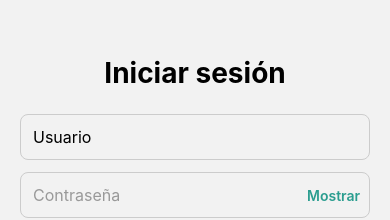
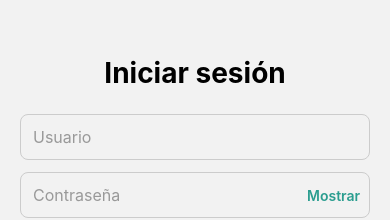
Before and after one commit to LeandroGlassman/ISTEAAppMobile, a React Native app: screen /AddItem in a window 390 px wide. Shown: the part 246-466 px from the top of the page. Built offline with nearby package versions, Linux system fonts and the light colour scheme; what expo-notifications would draw is missing.

Commit message:
Nuevo link de la APK y resolución de bugs menores en Android

```diff
--- a/app.json
+++ b/app.json
@@ -20,7 +20,7 @@
         "foregroundImage": "./assets/logo.png",
         "backgroundColor": "#ffffff"
       },
-      "edgeToEdgeEnabled": true,
+      "edgeToEdgeEnabled": false,
       "predictiveBackGestureEnabled": false,
       "package": "com.leandroglassman.gestortareas"
     },
--- a/src/screens/AddItemScreen.tsx
+++ b/src/screens/AddItemScreen.tsx
@@ -125,6 +125,7 @@ export default function AddItemScreen({ navigation }: Props) {
         value={title}
         onChangeText={setTitle}
         placeholder="Ej: Comprar leche"
+        placeholderTextColor="#999"
       />
 
       <Text style={styles.label}>Notas (opcional)</Text>
@@ -134,6 +135,7 @@ export default function AddItemScreen({ navigation }: Props) {
         onChangeText={setNotes}
         multiline
         placeholder="Detalle..."
+        placeholderTextColor="#999"
       />
 
       <View style={styles.switchRow}>
@@ -234,6 +236,7 @@ const styles = StyleSheet.create({
     borderRadius: 8,
     padding: 12,
     fontSize: 16,
+    color: "#222",
   },
   multiline: { minHeight: 80, textAlignVertical: "top" },
   switchRow: {
--- a/src/screens/LoginScreen.tsx
+++ b/src/screens/LoginScreen.tsx
@@ -33,6 +33,7 @@ export default function LoginScreen({ navigation }: Props) {
       <TextInput
         style={styles.input}
         placeholder="Usuario"
+        placeholderTextColor="#999"
         value={username}
         onChangeText={setUsername}
         autoCapitalize="none"
@@ -63,6 +64,7 @@ const styles = StyleSheet.create({
     marginBottom: 12,
     borderRadius: 8,
     fontSize: 16,
+    color: "#222",
   },
   linkContainer: { marginTop: 16, alignItems: "center" },
   link: { color: "#2A9D8F", fontSize: 14 },
--- a/src/screens/RegisterScreen.tsx
+++ b/src/screens/RegisterScreen.tsx
@@ -40,6 +40,7 @@ export default function RegisterScreen({ navigation }: Props) {
       <TextInput
         style={styles.input}
         placeholder="Usuario"
+        placeholderTextColor="#999"
         value={username}
         onChangeText={setUsername}
         autoCapitalize="none"
@@ -76,5 +77,6 @@ const styles = StyleSheet.create({
     marginBottom: 12,
     borderRadius: 8,
     fontSize: 16,
+    color: "#222",
   },
 });
```
Also changed, not shown: 1 other file (tests, documents, lock files or other folders).
